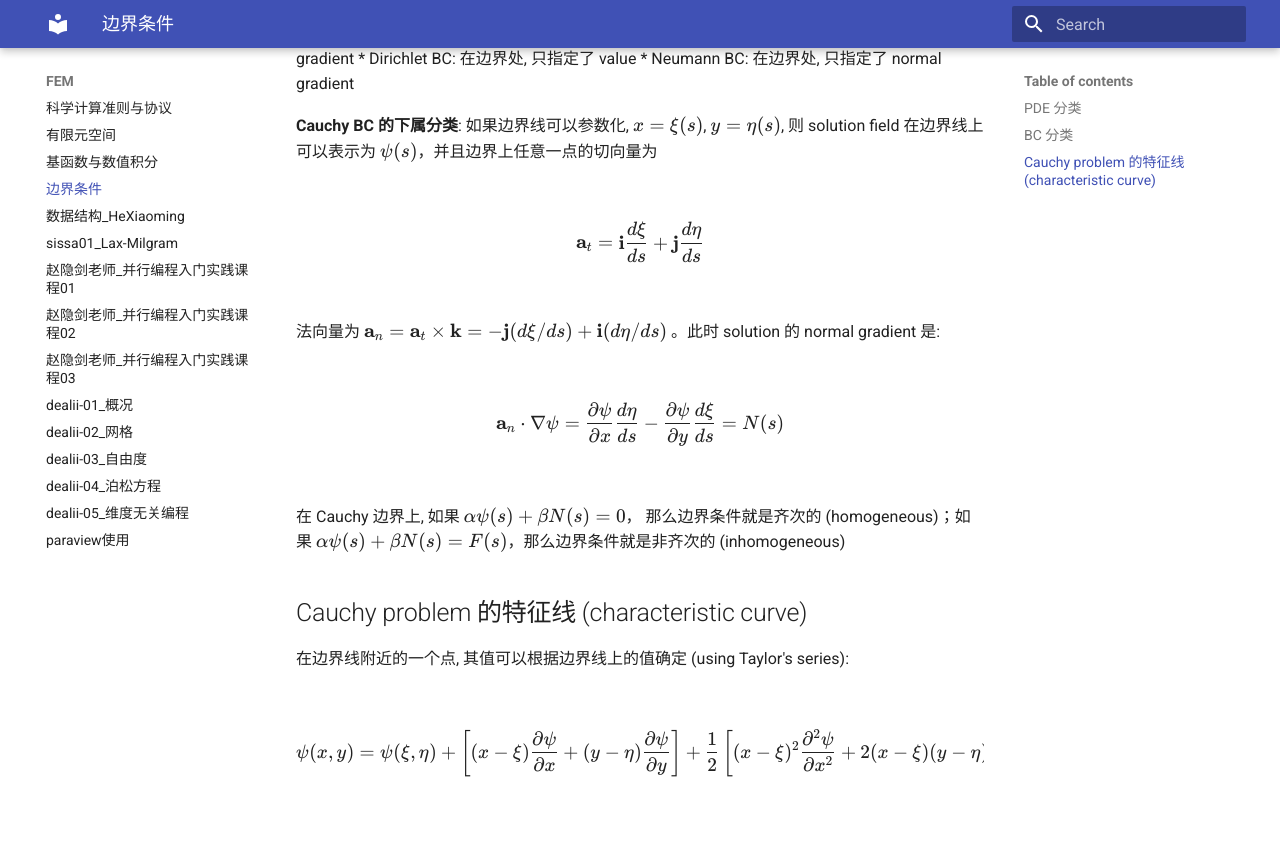
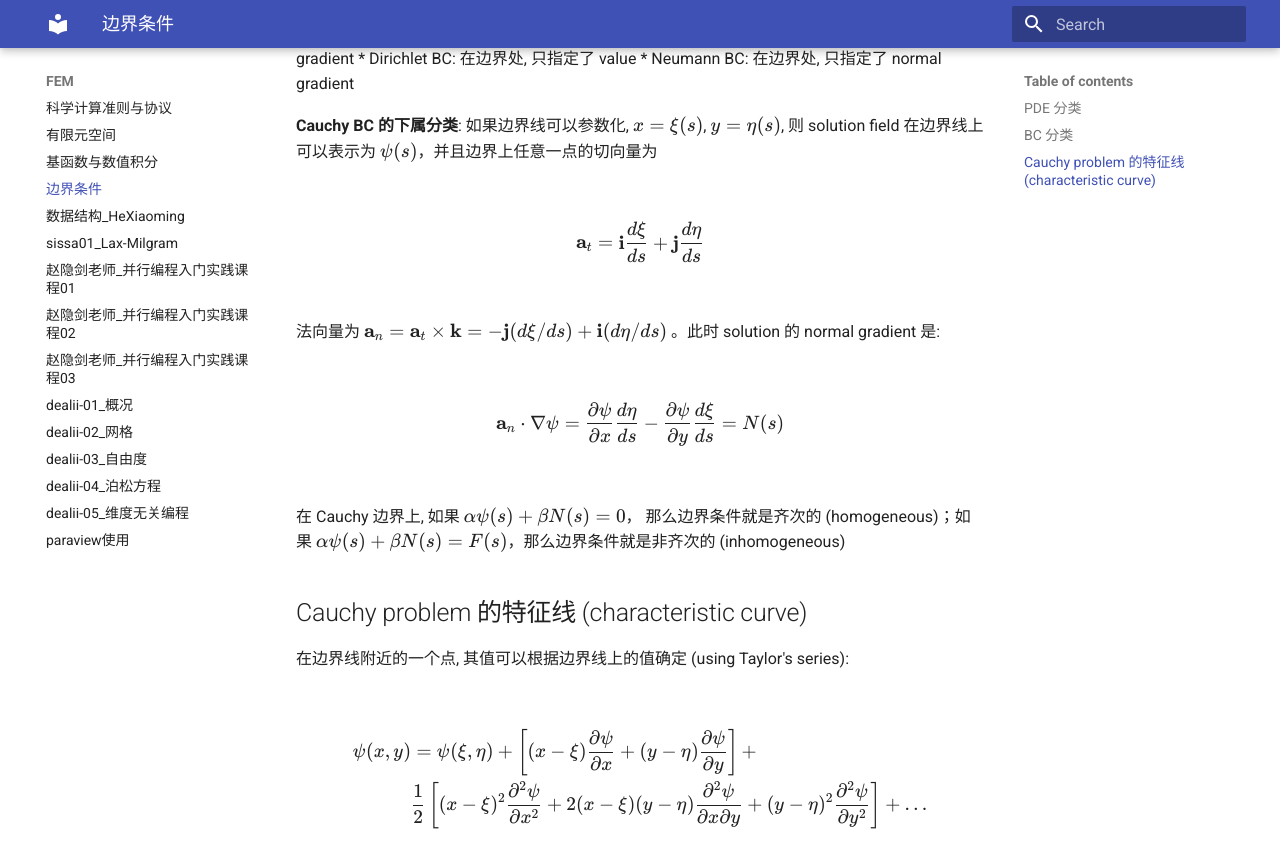
Before and after one commit to ymma98/technotes, an MkDocs documentation site: the page built from docs/FEM/边界条件.md, in a window 1280 px wide and 900 px high, scrolled down 1878 px. Shown: the top 868 px of the window. Built offline with MkDocs 1.6.1 and Material for MkDocs 9.7.7, drawn with Linux system fonts in a browser that asks for light colours; before the commit the page ends 2720 px from its top, so only the background shows below that.

Commit message:
docs/FEM/边界条件.md updated from https://stackedit.cn/

```diff
--- a/docs/FEM/边界条件.md
+++ b/docs/FEM/边界条件.md
@@ -72,17 +72,17 @@ $$
 在边界线附近的一个点, 其值可以根据边界线上的值确定 (using Taylor's series):
 
 $$
-\psi(x, y) = \psi(\xi, \eta) + \left[ (x - \xi) \frac{\partial \psi}{\partial x} + (y - \eta) \frac{\partial \psi}{\partial y} \right]
-+ \frac{1}{2} \left[ (x - \xi)^2 \frac{\partial^2 \psi}{\partial x^2}
-+ 2(x - \xi)(y - \eta) \frac{\partial^2 \psi}{\partial x \partial y}
-+ (y - \eta)^2 \frac{\partial^2 \psi}{\partial y^2} \right] + \dots
+\begin{aligned}
+\psi(x, y) &= \psi(\xi, \eta) + \left[ (x - \xi) \frac{\partial \psi}{\partial x} + (y - \eta) \frac{\partial \psi}{\partial y} \right] +\\
+ &\frac{1}{2} \left[ (x - \xi)^2 \frac{\partial^2 \psi}{\partial x^2} + 2(x - \xi)(y - \eta) \frac{\partial^2 \psi}{\partial x \partial y} + (y - \eta)^2 \frac{\partial^2 \psi}{\partial y^2} \right] + \dots
+\end{aligned}
 $$
 
 
 
 
 <!--stackedit_data:
-eyJoaXN0b3J5IjpbMjA2OTQ2ODM2Niw2MjUzMjQ5MDEsLTE2OT
+eyJoaXN0b3J5IjpbLTUwMDYwMjEzMCw2MjUzMjQ5MDEsLTE2OT
 c2ODEyNDAsNjMwNTM0Nzc4LDQzNjM4OTc5Niw0MjQ0MjY2M119
 
 -->
```
